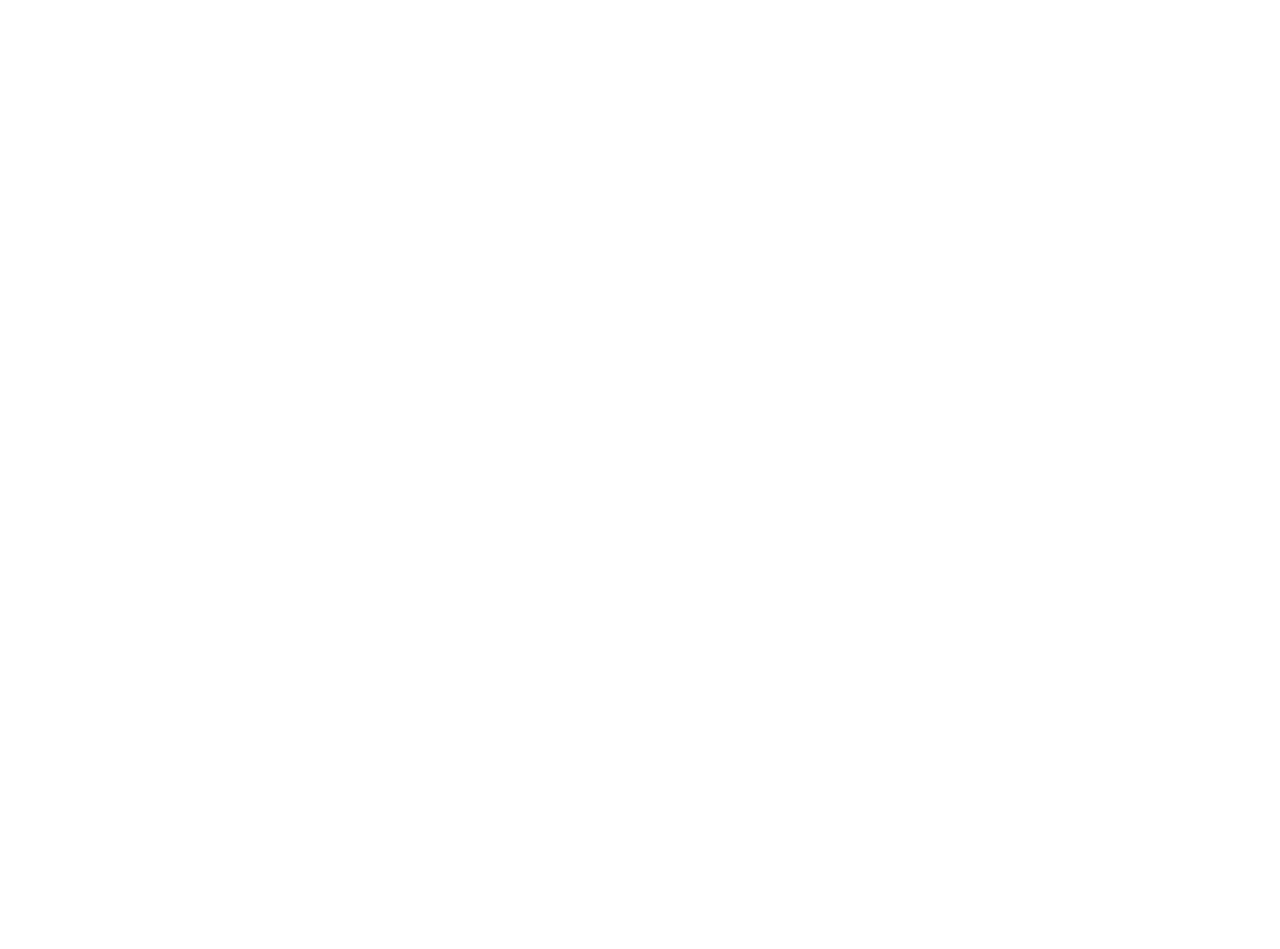
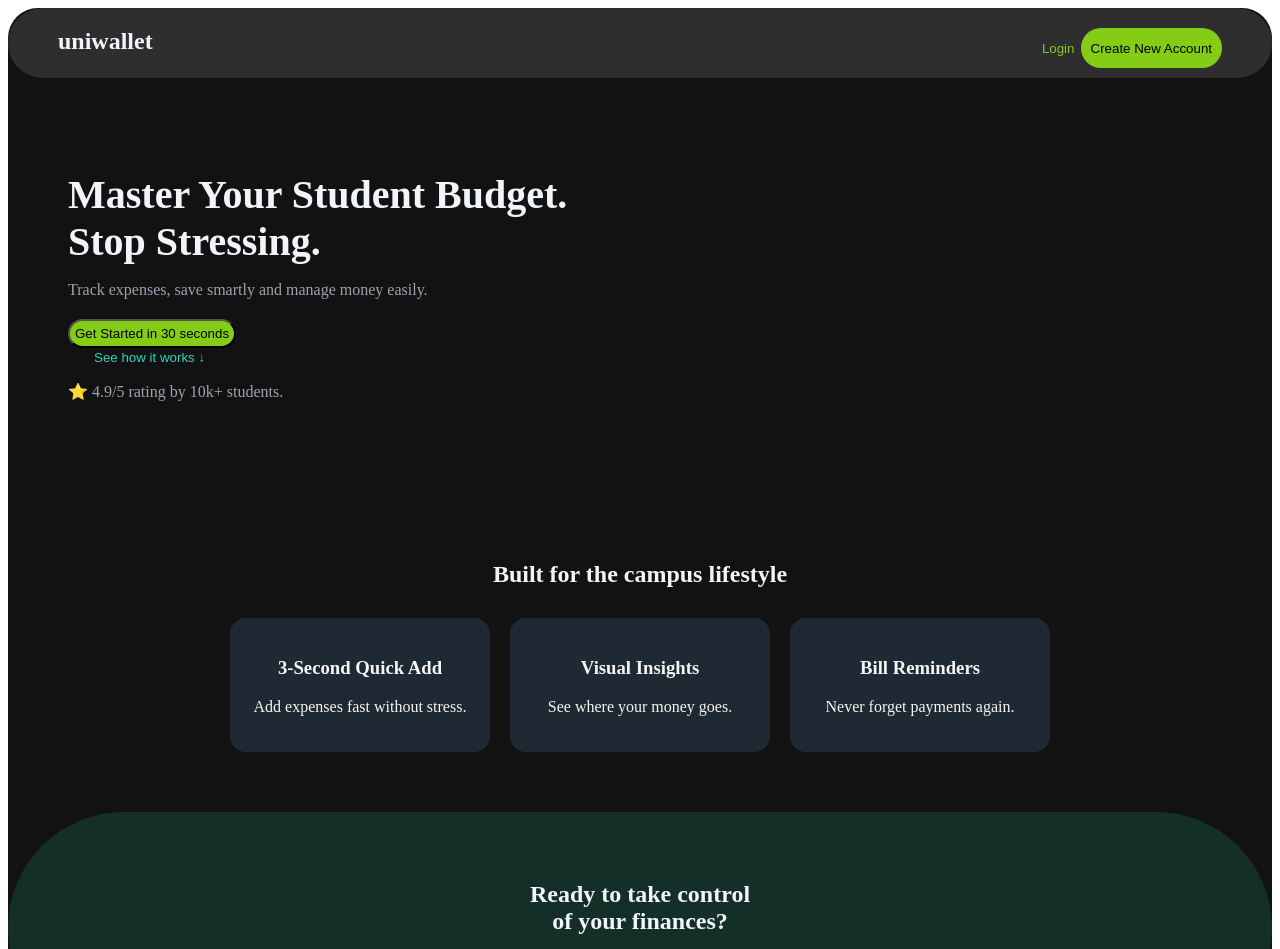
Before and after one commit to yasithbuddhima/UniWallet, a React (Create React App) app in the folder frontend/: page / in a window 1280 px wide. Shown: the top 949 px of the page. Before the commit the page ends 800 px from the top, so only its background shows below. Built offline with nearby package versions, Linux system fonts and the light colour scheme.

Commit message:
feat(landing): add LandingPage with hero, features and footer

```diff
--- a/frontend/src/Pages/Landing/LandingPage.jsx
+++ b/frontend/src/Pages/Landing/LandingPage.jsx
@@ -1,7 +1,63 @@
 import React from "react";
+import style from './LandingPage.module.css';
 
 const LandingPage = () => {
-  return <></>;
+  return <><div className={style.body} >
+
+    <section className={style.navbar}>
+      <h2 className={style.logo}>uniwallet</h2>
+      <div className={style.button}>
+        <button className={style.login}>Login</button>
+        <button className={style.btn}>Create New Account</button>
+      </div>
+    </section>
+
+
+
+    <section className={style.hero}>
+      <div className={style.herotext}>
+        <h1>Master Your Student Budget.<br/> Stop Stressing.</h1>
+        <p>Track expenses, save smartly and manage money easily.</p>
+        <button className={style.btngreen}>Get Started in 30 seconds</button><br/>
+        <button className={style.btng2}>See how it works ↓</button>
+        <p>⭐ 4.9/5 rating by 10k+ students.</p>
+      </div>
+      {/*<div className={style.heroimage}>
+        <div className="phone">"C:\Users\DHANANJAYA\Pictures\Screenshots\Screenshot 2026-01-15 162531.png"</div>
+      </div> */}
+    </section>
+
+
+
+    <section className={style.features}>
+      <h2>Built for the campus lifestyle</h2>
+      <div className={style.cards}>
+        <div className={style.card}>
+          <h3>3-Second Quick Add</h3>
+          <p>Add expenses fast without stress.</p>
+        </div>
+        <div className={style.card}>
+          <h3>Visual Insights</h3>
+          <p>See where your money goes.</p>
+        </div>
+        <div className={style.card}>
+          <h3>Bill Reminders</h3>
+          <p>Never forget payments again.</p>
+        </div>
+      </div>
+    </section>
+
+
+
+    <section className={style.cta}>
+      <h1>Ready to take control<br/> of your finances?</h1>
+      <button className={style.btn2}>Create Your Free Uniwallet Account</button>
+    </section>
+    <section className={style.footer}>
+      <p>© 2026 uniwallet. All rights reserved.</p>
+    </section>
+  </div>
+  </>;
 };
 
 export default LandingPage;
--- a/frontend/src/Pages/Landing/LandingPage.module.css
+++ b/frontend/src/Pages/Landing/LandingPage.module.css
@@ -0,0 +1,119 @@
+.body{
+    background-color: #121212;
+    border-radius: 30px;
+}
+
+.navbar {
+    background-color: #2e2e2e;
+    display: flex;
+    justify-content: space-between;
+    padding: 20px 50px;
+    border-radius: 50px;
+    height: 30px;
+}
+
+.button{
+    justify-content: space-between;
+}
+
+.logo{color: #f1f5f9;
+margin-top: 0;
+}
+
+.login{
+    background-color: #2e2e2e;
+    border: none;
+    color: #84cc16;
+
+}
+
+.btn{
+    background-color: #84cc16;
+    color: black;
+    padding: 10px;
+    height: 40px;
+    border: none;
+    border-radius: 20px;
+    cursor: pointer;
+}
+
+.btngreen{
+    background-color: #84cc16;
+    border-radius: 20px;
+    padding: 5px;
+}
+
+.btng2{
+    background-color: #121212;
+    color: #2dd4bf;
+    border: none;
+    margin-left: 20px;
+}
+
+.hero{
+    display: flex;
+    justify-content: space-between;
+    padding: 60px;
+}
+
+.herotext{width: 50%;}
+
+.herotext h1{
+    font-size: 40px;
+    margin-bottom: 15px;
+    color: #f1f5f9;
+}
+
+.herotext p{
+    margin-bottom: 20px;
+    color: #9ca3af;
+}
+
+.features{
+    padding: 60px;
+    text-align: center;
+}
+
+.features h2{
+    color: #f1f5f9;
+}
+
+.cards{
+    display: flex;
+    justify-content: center;
+    gap: 20px;
+    margin-top: 30px;
+}
+
+.card{
+    background-color: #1f2933;
+    padding: 20px;
+    width: 220px;
+    border-radius: 16px;
+    color: whitesmoke;
+}
+
+.cta{
+    background-color: #132f27;
+    padding: 50px;
+    text-align: center;
+    border-radius: 500px;
+}
+
+.cta h1{
+    margin-bottom: 20px;
+    color: #f1f5f9;
+}
+
+.btn2{
+    padding: 10px;
+    background-color: #f1f5f9;
+    color: #132f27;
+    border-radius: 50px;
+}
+
+.footer{
+    text-align: center;
+    padding: 20px;
+    color: #aaa;
+}
```
